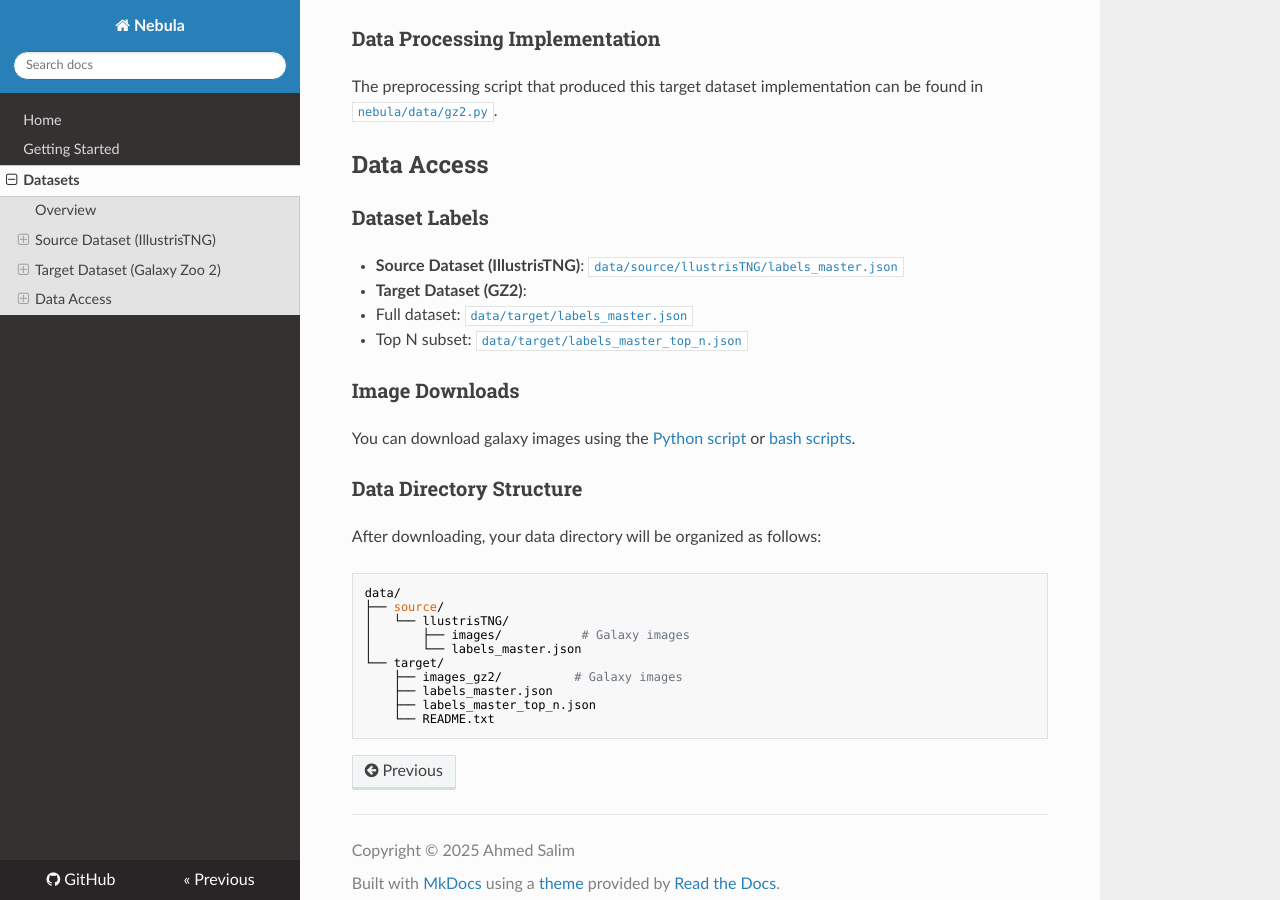
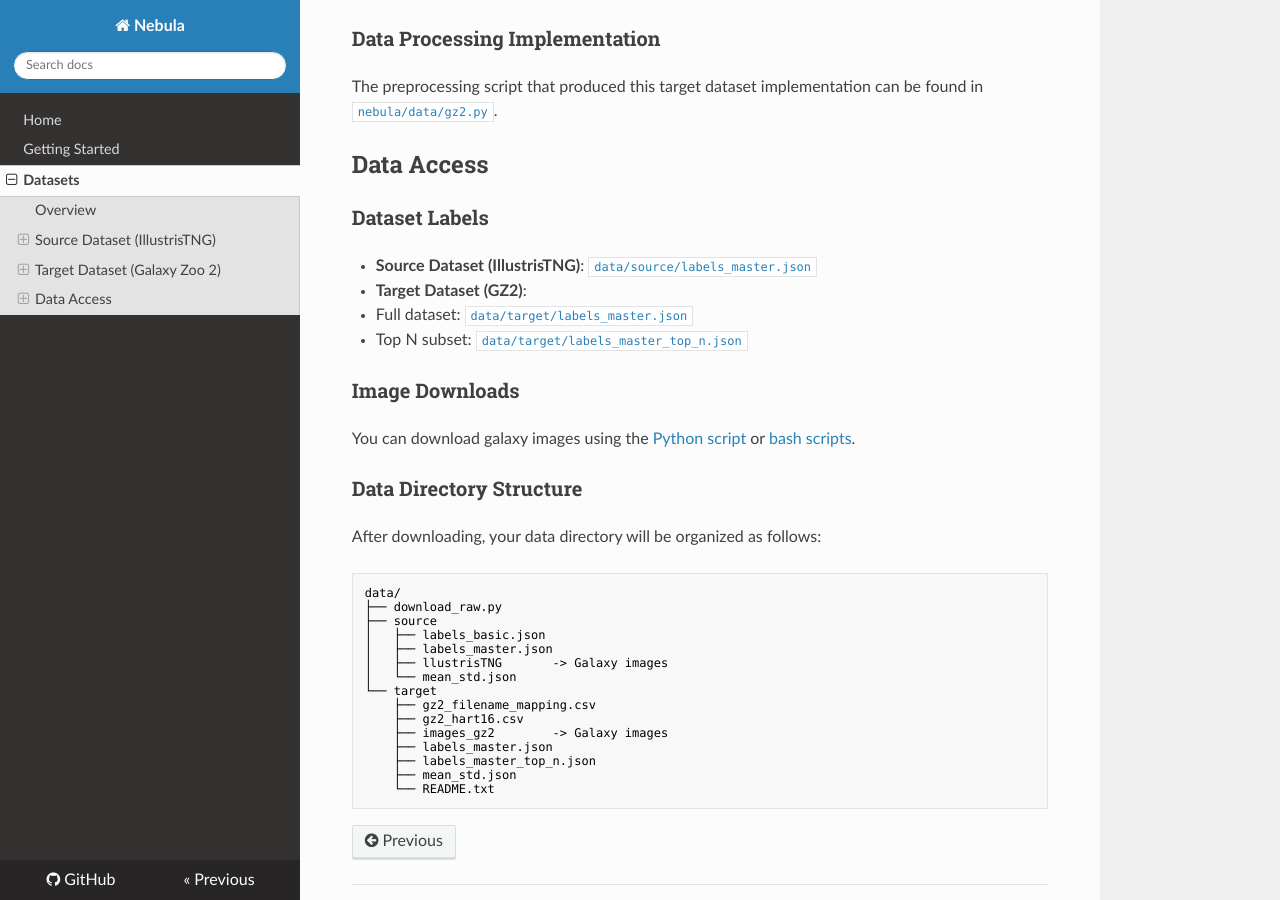
Before and after one commit to ahmedsalim3/iaifi-hackathon-2025, an MkDocs documentation site: the page built from docs/docs/datasets.md, in a window 1280 px wide and 900 px high, scrolled down 1939 px. Built offline with MkDocs 1.6.1, drawn with Linux system fonts in a browser that asks for light colours; nearby versions of some CDN libraries.

Commit message:
updated datasets.md

````diff
--- a/docs/docs/datasets.md
+++ b/docs/docs/datasets.md
@@ -79,7 +79,7 @@ The preprocessing script that produced this target dataset implementation can be
 
 ### Dataset Labels
 
-- **Source Dataset (IllustrisTNG)**: [`data/source/llustrisTNG/labels_master.json`][tng-labels]
+- **Source Dataset (IllustrisTNG)**: [`data/source/labels_master.json `][tng-labels]
 - **Target Dataset (GZ2)**:
   - Full dataset: [`data/target/labels_master.json`][gz2-labels]
   - Top N subset: [`data/target/labels_master_top_n.json`][gz2-labels-topn]
@@ -94,21 +94,26 @@ After downloading, your data directory will be organized as follows:
 
 ```
 data/
-├── source/
-│   └── llustrisTNG/
-│       ├── images/           # Galaxy images
-│       └── labels_master.json
-└── target/
-    ├── images_gz2/          # Galaxy images
+├── download_raw.py
+├── source
+│   ├── labels_basic.json
+│   ├── labels_master.json
+│   ├── llustrisTNG       -> Galaxy images
+│   └── mean_std.json
+└── target
+    ├── gz2_filename_mapping.csv
+    ├── gz2_hart16.csv
+    ├── images_gz2        -> Galaxy images
     ├── labels_master.json
     ├── labels_master_top_n.json
+    ├── mean_std.json
     └── README.txt
 ```
 
 [tng-website]: https://www.tng-project.org/
 [gz2hart]: https://data.galaxyzoo.org/#section-8
 [gz2hart-paper]: https://academic.oup.com/mnras/article/461/4/3663/2608720?login=false
-[tng-labels]: https://github.com/ahmedsalim3/domain-adaptation-in-galaxy-morphology/blob/main/data/source/llustrisTNG/labels_master.json
+[tng-labels]: https://github.com/ahmedsalim3/domain-adaptation-in-galaxy-morphology/blob/main/data/source/labels_master.json
 [gz2-labels-topn]: https://github.com/ahmedsalim3/domain-adaptation-in-galaxy-morphology/blob/main/data/target/labels_master_top_n.json
 [gz2-labels]: https://github.com/ahmedsalim3/domain-adaptation-in-galaxy-morphology/blob/main/data/target/labels_master.json
 [gz2-preprocessing]: https://github.com/ahmedsalim3/domain-adaptation-in-galaxy-morphology/blob/main/nebula/data/gz2.py
````
